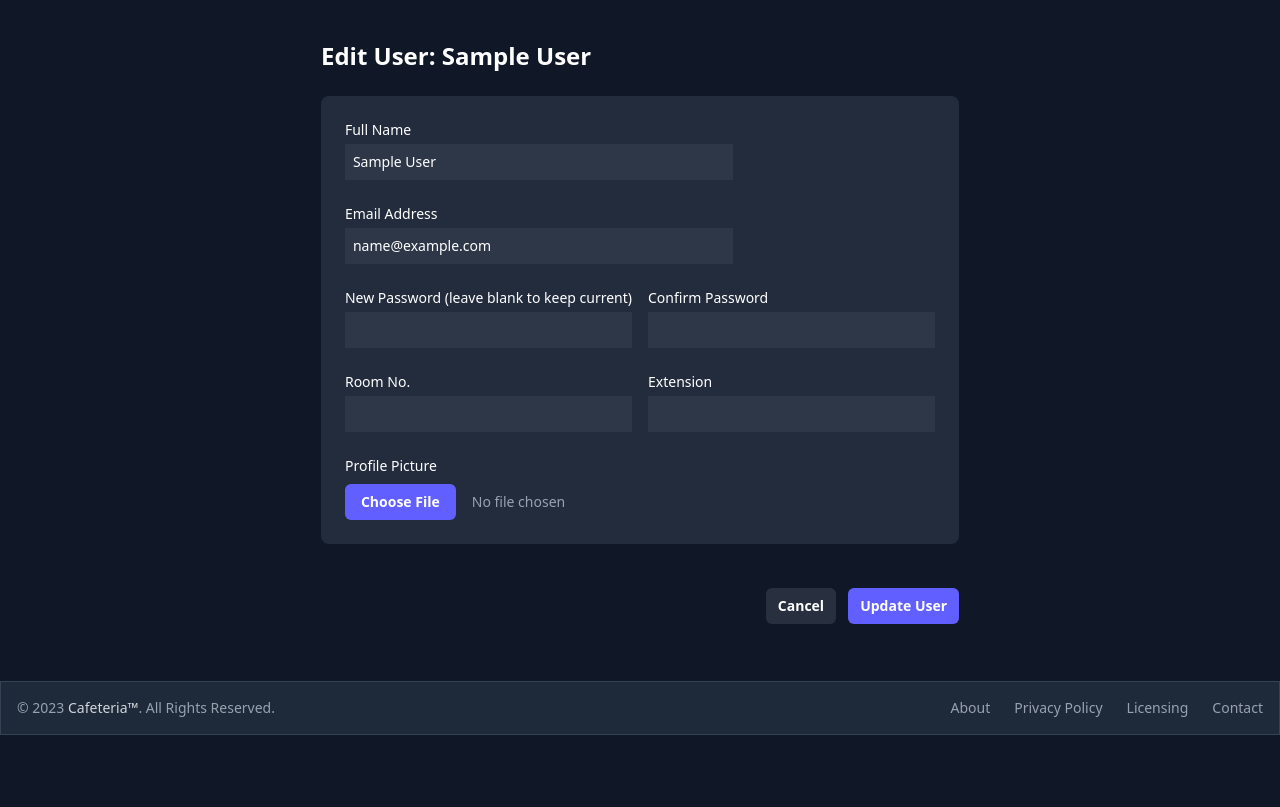
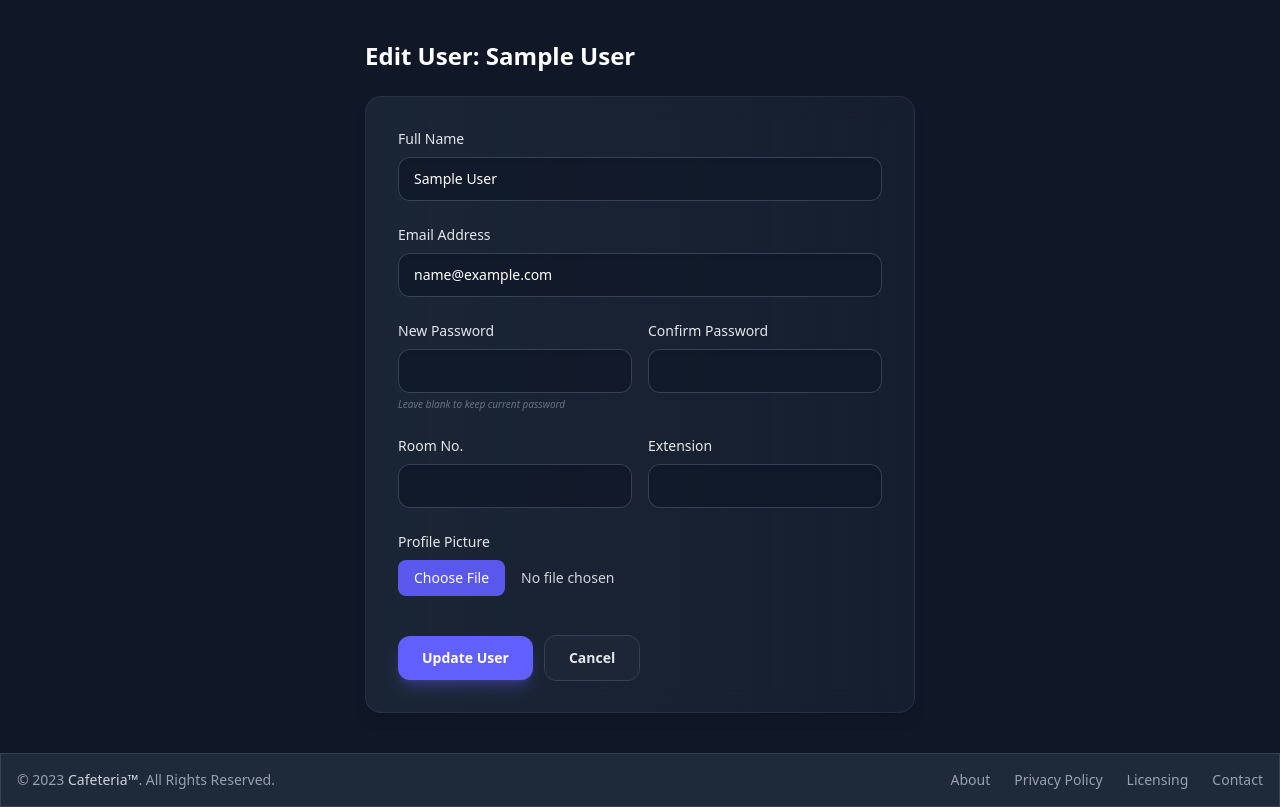
Before and after one commit to K-Sultan/cafeteria-project, a PHP site: page /cafeteria/users/edit/1 in a window 1280 px wide. Shown: the part 65-872 px from the top of the page. Before the commit the page ends 800 px from the top, so only its background shows below. Run offline with PHP 8.4, Linux system fonts and the light colour scheme; the visitor is signed in with stand-in values (Sample User, id 1).

Commit message:
style: enhance user add and edit styles to match other forms

```diff
--- a/app/views/components/userForm.php
+++ b/app/views/components/userForm.php
@@ -4,63 +4,107 @@ $isEdit = isset($user) && !empty($user['id']);
 $actionUrl = $isEdit ? "/users/update/" . $user['id'] : "/users";
 ?>
 
-<form action="<?= $actionUrl ?>" method="POST" enctype="multipart/form-data" class="space-y-6">
-    <div class="grid grid-cols-1 gap-y-6 gap-x-4 sm:grid-cols-6 bg-gray-700/50 p-6 rounded-lg">
-        <div class="sm:col-span-4">
-            <label for="name" class="block text-sm font-medium text-white">Full Name</label>
-            <input type="text" name="name" id="name" value="<?= $isEdit ? htmlspecialchars($user['name']) : '' ?>"
-                class="mt-1 block w-full p-2 border-white/10 bg-white/5 text-white focus:border-indigo-500 focus:ring-indigo-500 sm:text-sm">
+<div class="rounded-2xl border border-gray-700/50 bg-gradient-to-r from-gray-800/80 to-gray-800/40 p-6 sm:p-8 backdrop-blur-md shadow-lg">
+    <form action="<?= $actionUrl ?>" method="POST" enctype="multipart/form-data" class="space-y-6">
+
+        <div>
+            <label for="name" class="block text-sm font-medium text-gray-200 mb-2">Full Name</label>
+            <input
+                id="name"
+                name="name"
+                type="text"
+                value="<?= $isEdit ? htmlspecialchars($user['name']) : '' ?>"
+                class="block w-full rounded-xl border-0 bg-gray-900/80 py-3 px-4 text-white shadow-inner ring-1 ring-inset ring-gray-700 placeholder:text-gray-500 focus:ring-2 focus:ring-indigo-500 sm:text-sm"
+                placeholder="John Doe"
+                required>
         </div>
 
-        <div class="sm:col-span-4">
-            <label for="email" class="block text-sm font-medium text-white">Email Address</label>
-            <input type="email" name="email" id="email" value="<?= $isEdit ? htmlspecialchars($user['email']) : '' ?>"
-                class="mt-1 block w-full p-2 border-white/10 bg-white/5 text-white focus:border-indigo-500 focus:ring-indigo-500 sm:text-sm">
+        <div>
+            <label for="email" class="block text-sm font-medium text-gray-200 mb-2">Email Address</label>
+            <input
+                id="email"
+                name="email"
+                type="email"
+                value="<?= $isEdit ? htmlspecialchars($user['email']) : '' ?>"
+                class="block w-full rounded-xl border-0 bg-gray-900/80 py-3 px-4 text-white shadow-inner ring-1 ring-inset ring-gray-700 placeholder:text-gray-500 focus:ring-2 focus:ring-indigo-500 sm:text-sm"
+                placeholder="john@example.com"
+                required>
         </div>
 
-        <div class="sm:col-span-3">
-            <label for="password" class="block text-sm font-medium text-white">
-                <?= $isEdit ? "New Password (leave blank to keep current)" : "Password" ?>
-            </label>
-            <input type="password" name="password" id="password"
-                class="mt-1 block w-full p-2 border-white/10 bg-white/5 text-white focus:border-indigo-500 focus:ring-indigo-500 sm:text-sm">
+        <div class="grid grid-cols-1 sm:grid-cols-2 gap-4">
+            <div>
+                <label for="password" class="block text-sm font-medium text-gray-200 mb-2">
+                    <?= $isEdit ? "New Password" : "Password" ?>
+                </label>
+                <input
+                    id="password"
+                    name="password"
+                    type="password"
+                    <?= !$isEdit ? 'required' : '' ?>
+                    class="block w-full rounded-xl border-0 bg-gray-900/80 py-3 px-4 text-white shadow-inner ring-1 ring-inset ring-gray-700 focus:ring-2 focus:ring-indigo-500 sm:text-sm">
+                <?php if ($isEdit): ?>
+                    <p class="mt-1 text-[10px] text-gray-500 italic">Leave blank to keep current password</p>
+                <?php endif; ?>
+            </div>
+
+            <div>
+                <label for="confirm_password" class="block text-sm font-medium text-gray-200 mb-2">Confirm Password</label>
+                <input
+                    id="confirm_password"
+                    name="confirm_password"
+                    type="password"
+                    <?= !$isEdit ? 'required' : '' ?>
+                    class="block w-full rounded-xl border-0 bg-gray-900/80 py-3 px-4 text-white shadow-inner ring-1 ring-inset ring-gray-700 focus:ring-2 focus:ring-indigo-500 sm:text-sm">
+            </div>
         </div>
 
-        <div class="sm:col-span-3">
-            <label for="confirm_password" class="block text-sm font-medium text-white">Confirm Password</label>
-            <input type="password" name="confirm_password" id="confirm_password"
-                class="mt-1 block w-full p-2 border-white/10 bg-white/5 text-white focus:border-indigo-500 focus:ring-indigo-500 sm:text-sm">
+        <div class="grid grid-cols-1 sm:grid-cols-2 gap-4">
+            <div>
+                <label for="room_no" class="block text-sm font-medium text-gray-200 mb-2">Room No.</label>
+                <input
+                    id="room_no"
+                    name="room_no"
+                    type="text"
+                    value="<?= $isEdit ? htmlspecialchars($user['room_no']) : '' ?>"
+                    class="block w-full rounded-xl border-0 bg-gray-900/80 py-3 px-4 text-white shadow-inner ring-1 ring-inset ring-gray-700 focus:ring-2 focus:ring-indigo-500 sm:text-sm"
+                    required>
+            </div>
+
+            <div>
+                <label for="extension" class="block text-sm font-medium text-gray-200 mb-2">Extension</label>
+                <input
+                    id="extension"
+                    name="extension"
+                    type="text"
+                    value="<?= $isEdit ? htmlspecialchars($user['extension'] ?? '') : '' ?>"
+                    class="block w-full rounded-xl border-0 bg-gray-900/80 py-3 px-4 text-white shadow-inner ring-1 ring-inset ring-gray-700 focus:ring-2 focus:ring-indigo-500 sm:text-sm"
+                    required>
+            </div>
         </div>
 
-        <div class="sm:col-span-3">
-            <label for="room_no" class="block text-sm font-medium text-white">Room No.</label>
-            <input type="text" name="room_no" id="room_no" value="<?= $isEdit ? htmlspecialchars($user['room_no']) : '' ?>"
-                class="mt-1 block w-full p-2 border-white/10 bg-white/5 text-white focus:border-indigo-500 focus:ring-indigo-500 sm:text-sm">
+        <div>
+            <label class="block text-sm font-medium text-gray-200 mb-2">Profile Picture</label>
+            <div class="flex items-center gap-4">
+                <?php if ($isEdit && !empty($user['profile_pic'])): ?>
+                    <img src="/public/uploads/<?= $user['profile_pic'] ?>" class="h-14 w-14 rounded-xl object-cover ring-2 ring-indigo-500/50">
+                <?php endif; ?>
+                <input
+                    id="profile_pic"
+                    name="profile_pic"
+                    type="file"
+                    accept="image/*"
+                    class="block w-full text-sm text-gray-300 file:mr-4 file:rounded-lg file:border-0 file:bg-indigo-500/90 file:px-4 file:py-2 file:font-medium file:text-white hover:file:bg-indigo-500 cursor-pointer"
+                    <?= !$isEdit ? 'required' : '' ?>>
+            </div>
         </div>
 
-        <div class="sm:col-span-3">
-            <label for="extension" class="block text-sm font-medium text-white">Extension</label>
-            <input type="text" name="extension" id="extension" value="<?= $isEdit ? htmlspecialchars($user['extension']) : '' ?>"
-                class="mt-1 block w-full p-2 border-white/10 bg-white/5 text-white focus:border-indigo-500 focus:ring-indigo-500 sm:text-sm">
-        </div>
-
-        <div class="sm:col-span-6">
-            <label class="block text-sm font-medium text-white">Profile Picture</label>
-            <div class="mt-2 flex items-center gap-x-3">
-                <?php if ($isEdit && !empty($user['profile_pic'])): ?>
-                    <img src="/public/uploads/<?= $user['profile_pic'] ?>" class="h-12 w-12 rounded-full object-cover">
-                <?php endif; ?>
-                <input type="file" name="profile_pic" class="text-sm text-gray-400 file:mr-4 file:py-2 file:px-4 file:rounded-md file:border-0 file:text-sm file:font-semibold file:bg-indigo-500 file:text-white hover:file:bg-indigo-400">
-            </div>
-        </div>
-    </div>
-
-    <div class="pt-5">
-        <div class="flex justify-end gap-x-3">
-            <a href="/users" class="rounded-md bg-white/10 px-3 py-2 text-sm font-semibold text-white hover:bg-white/20">Cancel</a>
-            <button type="submit" class="rounded-md bg-indigo-500 px-3 py-2 text-sm font-semibold text-white hover:bg-indigo-400">
+        <div class="flex flex-col sm:flex-row gap-3 pt-4">
+            <button type="submit" class="inline-flex items-center justify-center rounded-xl bg-indigo-500 px-6 py-3 text-sm font-semibold text-white shadow-lg shadow-indigo-500/30 hover:bg-indigo-400 transition-colors">
                 <?= $isEdit ? "Update User" : "Save User" ?>
             </button>
+            <a href="/users" class="inline-flex items-center justify-center rounded-xl bg-gray-800/80 px-6 py-3 text-sm font-semibold text-gray-200 ring-1 ring-gray-700 hover:bg-gray-700/80 transition-colors">
+                Cancel
+            </a>
         </div>
-    </div>
-</form>
+    </form>
+</div>
```
